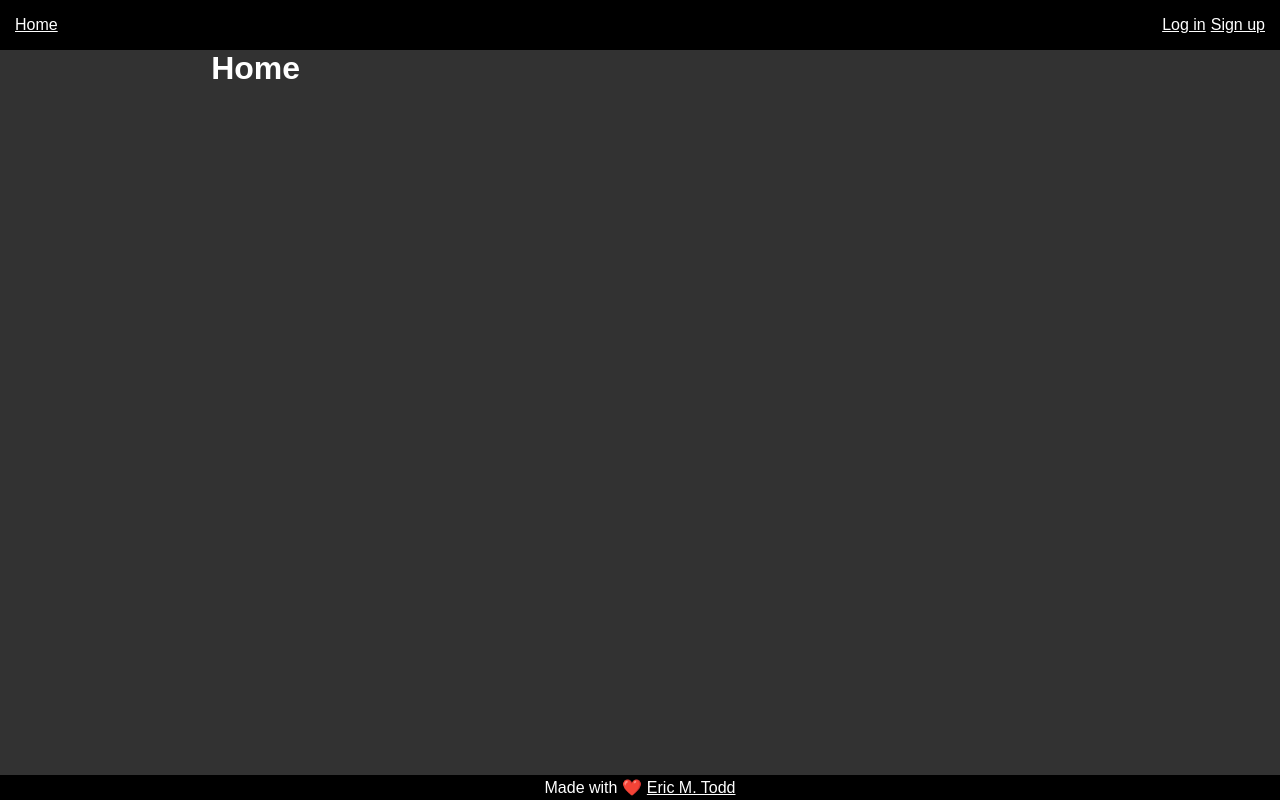
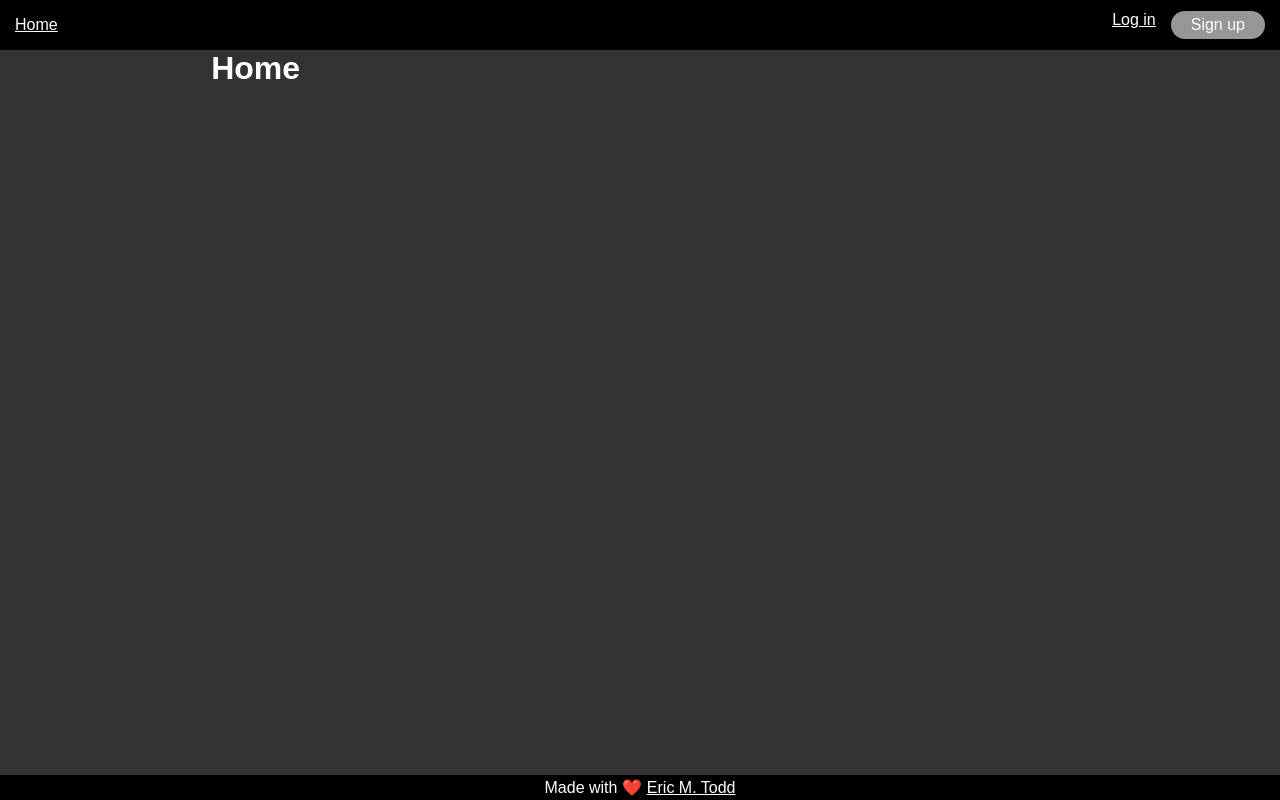
Before and after one commit to EricMTodd/forum, a React (Create React App) app in the folder react-app/: page / in a window 1280 px wide. Built offline with nearby package versions, Linux system fonts and the light colour scheme.

Commit message:
Some styling changes.

```diff
--- a/react-app/src/components/Nav.js
+++ b/react-app/src/components/Nav.js
@@ -5,6 +5,7 @@ const Nav = ({
   currentUser,
   logOut
 }) => {
+
   const navStyles = {
     backgroundColor: 'black',
     height: '50px',
@@ -14,18 +15,48 @@ const Nav = ({
     padding: '0 15px 0 15px'
   }
 
+  const buttonStyles = {
+    backgroundColor: 'rgba(150, 150, 150, 1)',
+    color: 'white',
+    border: 'none',
+    fontSize: '16px',
+    padding: '5px 20px 5px 20px',
+    borderRadius: '25px',
+    textDecoration: 'none'
+  }
+
+  const buttonHoverEffect = e => {
+    if (e.target.style.backgroundColor !== 'blue') {
+      e.target.style.backgroundColor = 'blue'
+      e.target.style.color = 'white'
+    } else {
+      e.target.style.backgroundColor = 'rgba(150, 150, 150, 1)'
+      e.target.style.color = 'black'
+    }
+  }
+
+  const buttonClickEffect = e => {
+    if (e.target.style.backgroundColor !== 'white') {
+      e.target.style.backgroundColor = 'white'
+      e.target.style.color = 'black'
+    } else {
+      e.target.style.backgroundColor = 'blue'
+      e.target.style.color = 'white'
+    }
+  }
+
   let sessionsLinks
   if (loggedIn) {
     sessionsLinks =
-    <div id='sessions-links' style={{display: 'flex', gap: '5px'}}>
+    <div id='sessions-links' style={{display: 'flex', gap: '15px'}}>
       <Link to={`users/${currentUser.id}`}>{currentUser.handle}</Link>
-      <Link to='#' onClick={logOut}>Log out</Link>
+      <button type='button' onClick={logOut}style={buttonStyles} onMouseEnter={buttonHoverEffect} onMouseLeave={buttonHoverEffect} onMouseDown={buttonClickEffect} onMouseUp={buttonClickEffect}>Log out</button>
     </div>
   } else {
     sessionsLinks =
-    <div id='sessions-links' style={{display: 'flex', gap: '5px'}}>
+    <div id='sessions-links' style={{display: 'flex', gap: '15px'}}>
       <Link to='/login'>Log in</Link>
-      <Link to='/signup'>Sign up</Link>
+      <Link to='/signup' style={buttonStyles} onMouseEnter={buttonHoverEffect} onMouseLeave={buttonHoverEffect} onMouseDown={buttonClickEffect} onMouseUp={buttonClickEffect}>Sign up</Link>
     </div>
   }
 
```
